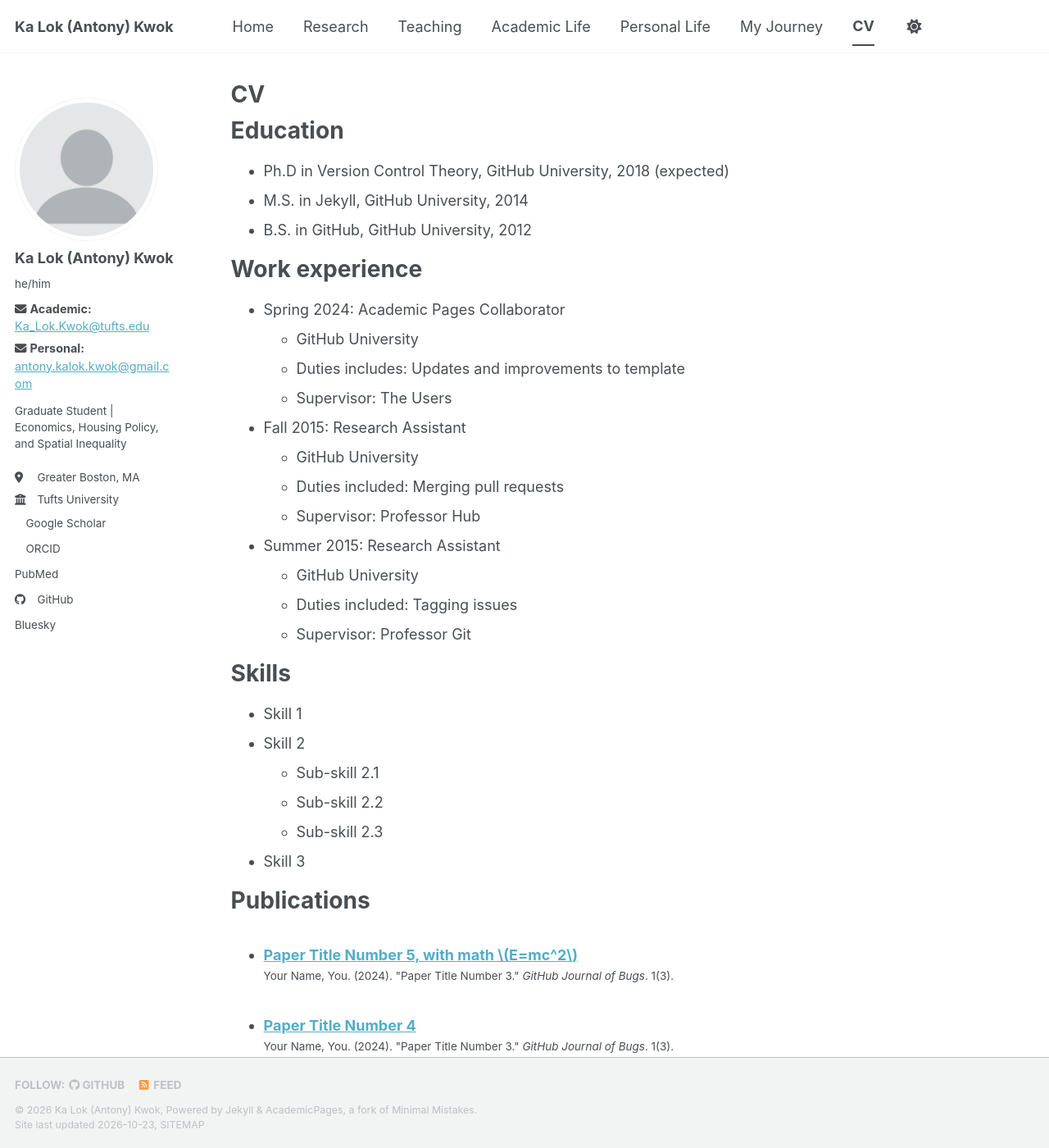
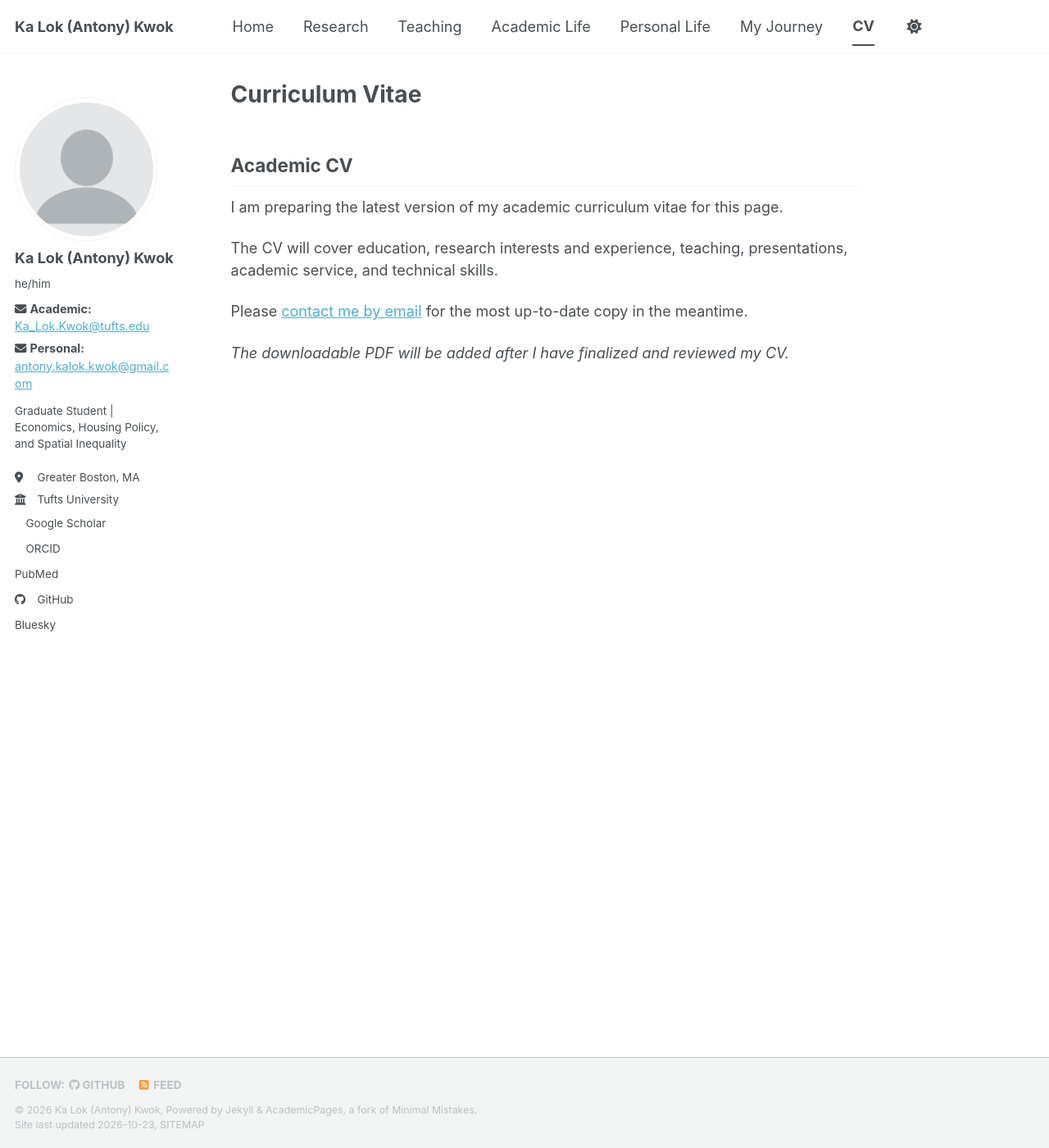
Before and after one commit to AntonyKaLokKwok/AntonyKaLokKwok.github.io, a Jekyll site: the page built from _pages/cv.md, in a window 1280 px wide and 1400 px high. Shown: the whole window at 82% size. Built offline with Jekyll 4.4.1, drawn with Linux system fonts in a browser that asks for light colours; a style sheet for code colours, icons or effects is not loaded; some of the changed text lies outside the part shown.

Commit message:
Organize academic portfolio: update _pages/cv.md

```diff
--- a/_pages/cv.md
+++ b/_pages/cv.md
@@ -1,64 +1,18 @@
 ---
-layout: archive
-title: "CV"
+layout: single
+title: "Curriculum Vitae"
 permalink: /cv/
 author_profile: true
 redirect_from:
   - /resume
 ---
 
-{% include base_path %}
+## Academic CV
 
-Education
-======
-* Ph.D in Version Control Theory, GitHub University, 2018 (expected)
-* M.S. in Jekyll, GitHub University, 2014
-* B.S. in GitHub, GitHub University, 2012
+I am preparing the latest version of my academic curriculum vitae for this page.
 
-Work experience
-======
-* Spring 2024: Academic Pages Collaborator
-  * GitHub University
-  * Duties includes: Updates and improvements to template
-  * Supervisor: The Users
+The CV will cover education, research interests and experience, teaching, presentations, academic service, and technical skills.
 
-* Fall 2015: Research Assistant
-  * GitHub University
-  * Duties included: Merging pull requests
-  * Supervisor: Professor Hub
+Please [contact me by email](mailto:Ka_Lok.Kwok@tufts.edu) for the most up-to-date copy in the meantime.
 
-* Summer 2015: Research Assistant
-  * GitHub University
-  * Duties included: Tagging issues
-  * Supervisor: Professor Git
-
-Skills
-======
-* Skill 1
-* Skill 2
-  * Sub-skill 2.1
-  * Sub-skill 2.2
-  * Sub-skill 2.3
-* Skill 3
-
-Publications
-======
-  <ul>{% for post in site.publications reversed %}
-    {% include archive-single-cv.html %}
-  {% endfor %}</ul>
-
-Talks
-======
-  <ul>{% for post in site.talks reversed %}
-    {% include archive-single-talk-cv.html  %}
-  {% endfor %}</ul>
-
-Teaching
-======
-  <ul>{% for post in site.teaching reversed %}
-    {% include archive-single-cv.html %}
-  {% endfor %}</ul>
-
-Service and leadership
-======
-* Currently signed in to 43 different slack teams
+*The downloadable PDF will be added after I have finalized and reviewed my CV.*
```
